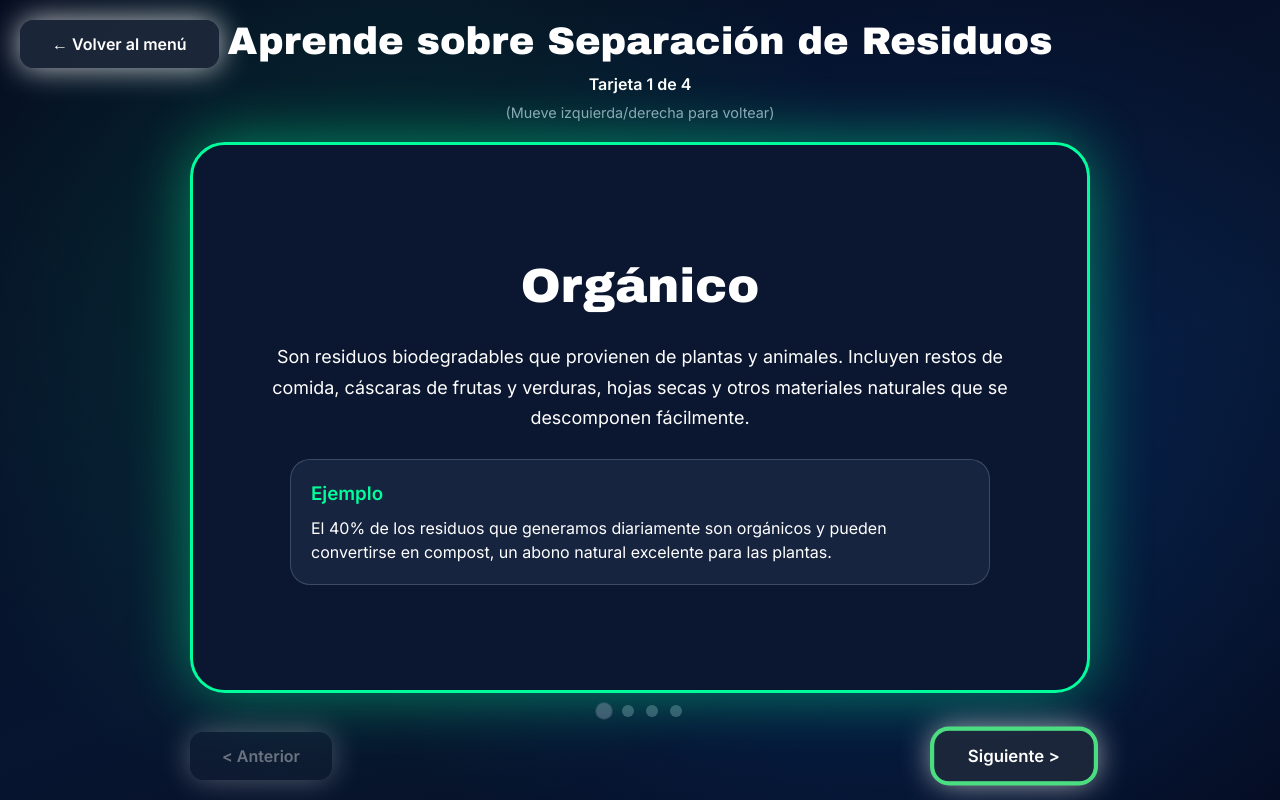
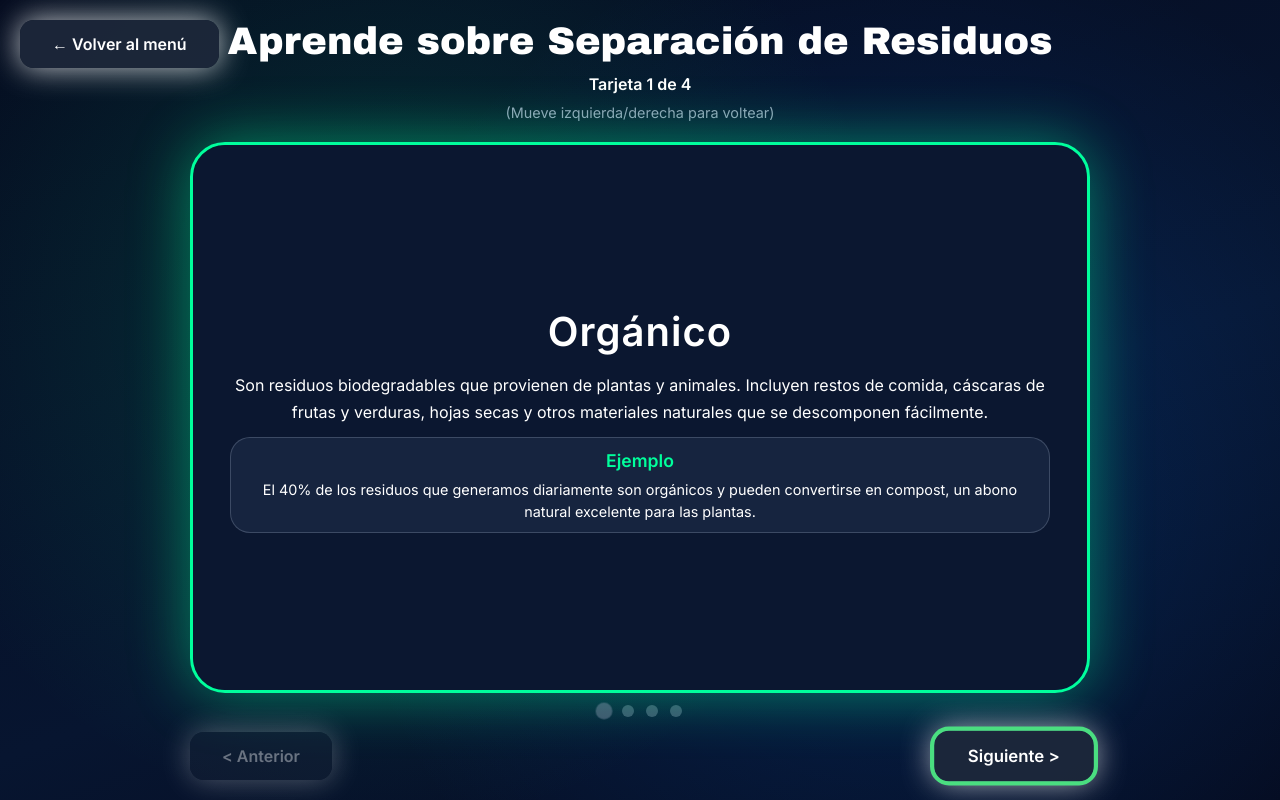
Before and after one commit to BlancaVisca/Control_De_Calidad_De_Software-PROYECTO, a React app in the folder EduUNO/frontend/: page /flashcards in a window 1280 px wide. Built offline with nearby package versions, Linux system fonts and the light colour scheme; no server answers; the HTML template or start-up script is replaced by a standard one.

Commit message:
Mando funcionando correctamente en todo el sistema EduUNO

```diff
--- a/EduUNO/frontend/src/pages/Flashcards.jsx
+++ b/EduUNO/frontend/src/pages/Flashcards.jsx
@@ -23,6 +23,12 @@ export default function Flashcards() {
   const [currentIndex, setCurrentIndex] = useState(0);
   const [flipped, setFlipped] = useState(false);
 
+  // 🔥 ESTADO PROTECTOR: Evita los clics fantasma del menú
+  const [canClick, setCanClick] = useState(false);
+
+  // 🔥 ESTADO DE ANIMACIÓN: Asegura que el auto-volteo ocurra solo 1 vez
+  const [hasAnimated, setHasAnimated] = useState(false);
+
   // 🕹️ Estado para saber si el jugador seleccionó un botón especial con Arriba/Abajo
   // Puede ser: "none" (por defecto), "menu", o "quiz"
   const [focoEspecial, setFocoEspecial] = useState("none");
@@ -36,6 +42,12 @@ export default function Flashcards() {
   /* ===== DATA ===== */
   const data = theme === "math" ? flashcardsDataMath : flashcardsData;
   const card = data[currentIndex];
+
+  // 🔥 Bloqueamos las acciones del mando durante 400ms al montar el componente
+  useEffect(() => {
+    const timer = setTimeout(() => setCanClick(true), 400);
+    return () => clearTimeout(timer);
+  }, []);
 
   /* ===== GRAFICAS DINAMICAS ===== */
   useEffect(() => {
@@ -146,6 +158,8 @@ export default function Flashcards() {
       }
     },
     onButton2: () => {
+      if (!canClick) return; // 🔥 Filtro anti-fantasmas
+
       if (focoEspecial === "menu") {
         playSound(soundButton);
         navigate("/menu");
@@ -155,16 +169,24 @@ export default function Flashcards() {
         nextCard();
       }
     },
-    onButton1: () => prevCard()
+    onButton1: () => {
+      if (!canClick) return;
+      prevCard();
+    }
   });
 
   /* ===== ANIMACION INICIAL ===== */
   useEffect(() => {
-    if (currentIndex === 0) {
-      setTimeout(() => setFlipped(true), 600);
-      setTimeout(() => setFlipped(false), 1800);
+    // 🔥 Ahora solo se voltea si estamos en la primera y NUNCA se ha animado antes
+    if (currentIndex === 0 && !hasAnimated) {
+      setHasAnimated(true);
+      const t1 = setTimeout(() => setFlipped(true), 600);
+      const t2 = setTimeout(() => setFlipped(false), 1800);
+
+      // Limpieza de temporizadores para evitar bugs si el usuario sale rápido
+      return () => { clearTimeout(t1); clearTimeout(t2); };
     }
-  }, [currentIndex]);
+  }, [currentIndex, hasAnimated]);
 
   // Función para dar estilo visual al elemento enfocado por el mando
   const getFocusStyle = (target) => {
@@ -202,23 +224,38 @@ export default function Flashcards() {
           }}
         >
           <div className={`flashcard ${card.id} ${flipped ? "flipped" : ""}`}>
-            {/* FRONT */}
-            <div className="flashcard-front">
-              <h2 className="card-title">{card.title}</h2>
+{/* FRONT */}
+            <div className="flashcard-front" style={{ display: 'flex', flexDirection: 'column', justifyContent: 'center', alignItems: 'center', padding: '15px', height: '100%', boxSizing: 'border-box' }}>
 
-              <p className="card-definition">{card.definition}</p>
+              {/* 🛠️ ARREGLO 1: Le quitamos el className="card-title" para matar el CSS rebelde */}
+<h2 style={{
+                textAlign: 'center',
+                margin: '0 0 10px 0',
+                fontSize: '2.5rem', // 🔥 Aumentado de 1.8rem a 2.5rem
+                fontWeight: '900',  // 🔥 Un poco más grueso para que destaque
+                color: '#ffffff',
+                letterSpacing: '1px' // 🔥 Un toque de espacio entre letras para que se vea más limpio
+              }}>
+                {card.title}
+              </h2>
 
+              <p className="card-definition" style={{ textAlign: 'center', maxWidth: '95%', margin: '0 0 10px 0', fontSize: '1rem' }}>
+                {card.definition}
+              </p>
+
+              {/* 🛠️ ARREGLO 2: Reducimos el canvas a 180x180 para que todo quepa sin empujar */}
               {card.graph && (
                 <canvas
                   id={`graph-${currentIndex}`}
-                  width="250"
-                  height="250"
+                  width="180"
+                  height="180"
+                  style={{ display: 'block', margin: '0 0 10px 0' }}
                 ></canvas>
               )}
 
-              <div className="curiosity-box">
-                <h3>Ejemplo</h3>
-                <p>{card.curiosity}</p>
+              <div className="curiosity-box" style={{ maxWidth: '95%', margin: '0', textAlign: 'center', padding: '10px' }}>
+                <h3 style={{ margin: '0 0 5px 0', fontSize: '1.1rem' }}>Ejemplo</h3>
+                <p style={{ margin: 0, fontSize: '0.9rem' }}>{card.curiosity}</p>
               </div>
             </div>
 
```
